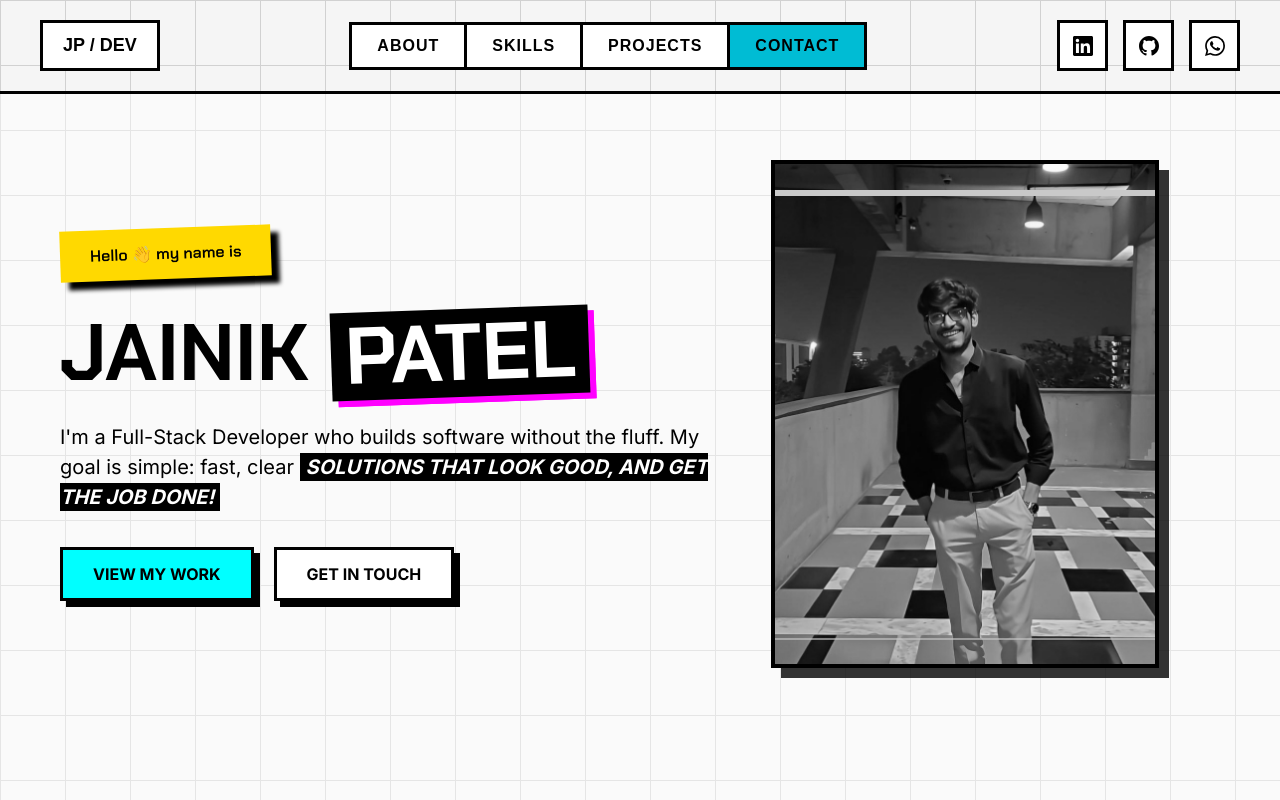
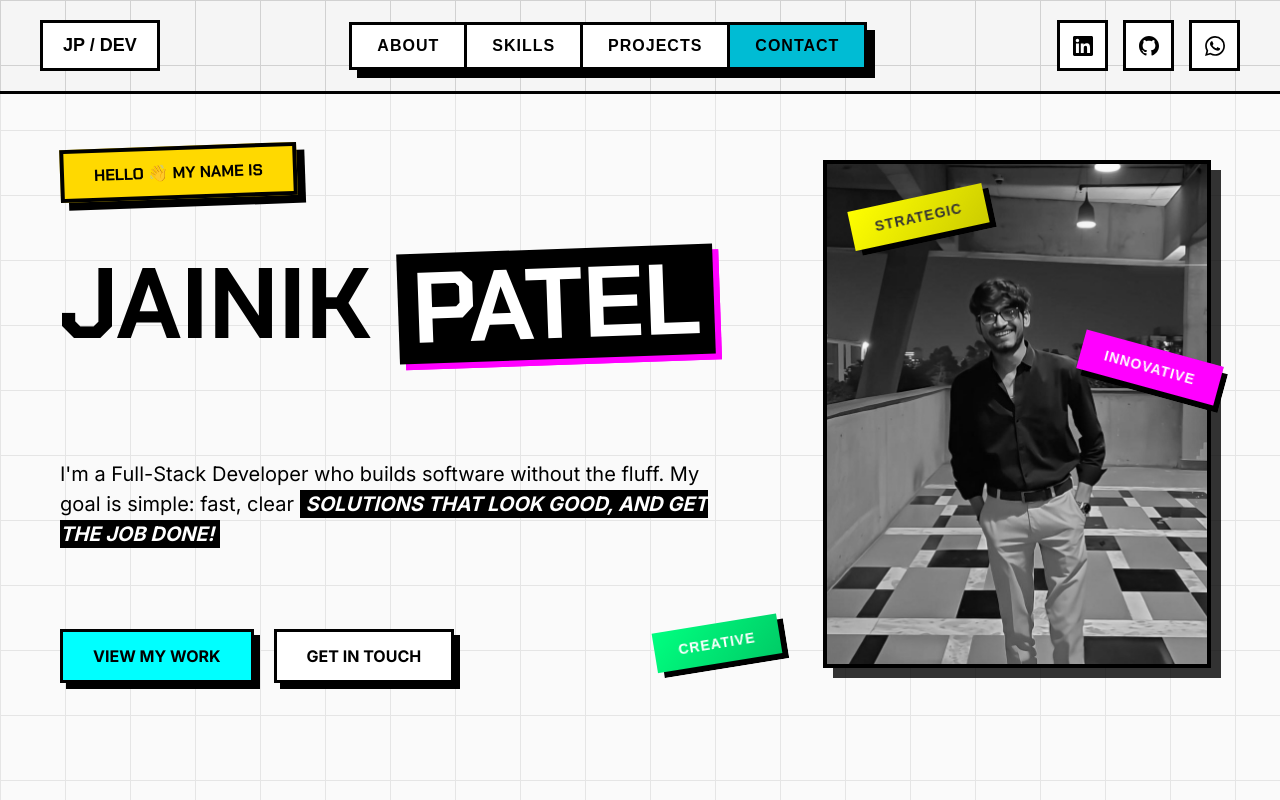
Before and after one commit to jainikptl/Jainik-Portfolio, a plain HTML site: page index.html in a window 1280 px wide. Drawn offline with Linux system fonts and the light colour scheme.

Commit message:
hero page

```diff
--- a/index.html
+++ b/index.html
@@ -53,7 +53,7 @@
 
       <section class="hero">
         <div class="hero-content">
-          <h3>Hello 👋 my name is</h3>
+          <h3>HELLO 👋 MY NAME IS</h3>
           <h1>JAINIK <span>PATEL</span></h1>
           <p>
             I'm a Full-Stack Developer who builds software without the fluff. My goal is simple:
@@ -73,6 +73,9 @@
             <div class="scan-line"></div>
             <div class="scan-line"></div>
           </div>
+          <div class="label innovative">INNOVATIVE</div>
+          <div class="label strategic">STRATEGIC</div>
+          <div class="label creative">CREATIVE</div>
         </div>
       </section>
 
--- a/style.css
+++ b/style.css
@@ -92,6 +92,7 @@ nav {
     color: #000000;
     font-size: 16px;
     font-weight: bold;
+    box-shadow: 8px 8px 0px #000;
     letter-spacing: 1px;
     border: 3px solid #000;
     background-color: #fff;
@@ -289,25 +290,27 @@ nav {
 }
 
 .hero-content {
-  max-width: 700px;
+  max-width: 800px;
 }
 
 .hero-content h3 {
   display: inline-block;
   background: rgb(255, 217, 0);
-  padding: 15px 30px;
+  padding: 12px 30px;
   font-weight: 600;
+  font-weight: bold;
   font-size: 16px;
   transform: rotate(-2deg);
-  box-shadow: 8px 8px 4px #000;
-  margin: 0 0 30px 0;
+  box-shadow: 8px 8px 0px #000;
+  margin: 0 0 150px 0;
+  border: 4px solid #000;
 }
 
 .hero-content h1 {
-  font-size: 80px;
-  font-weight: 900;
+  font-size: 100px;
+  font-weight: 1200;
   text-transform: uppercase;
-  margin: 0 0 25px 0;
+  margin: -100px 100px 100px 0;
   line-height: 1.1;
   font-family: 'Chakra Petch', sans-serif;
 }
@@ -325,7 +328,7 @@ nav {
   font-size: 20px;
   max-width: 650px;
   line-height: 1.5;
-  margin-bottom: 35px;
+  margin-bottom: 80px;
   font-family: 'Inter', sans-serif;
 }
 
@@ -402,35 +405,92 @@ nav {
 /* ================= SCAN LINES ================= */
 .scan-line {
   position: absolute;
-  left: 0;
+  left: -100%;
   width: 100%;
-  height: 4px;
-  background: cyan; /* neon blue */
-  animation: scan 4s ease-in-out infinite, pulse 2s ease-in-out infinite;
+  height: 2px;
+  background: linear-gradient(90deg,
+      transparent 0%,
+      rgba(0,255,255,0.8) 30%,
+      rgba(0,255,255,1) 50%,
+      rgba(0,255,255,0.8) 70%,
+      transparent 100%);
+  box-shadow: 0 0 10px rgba(0,255,255,0.5);
 }
 
-/* Delay for multiple lines */
 .scan-line:nth-child(2) {
-  animation-delay: 1s, 0.5s;
-}
-.scan-line:nth-child(3) {
-  animation-delay: 2s, 1s;
+  top: 20%;
+  animation: scanLeft 3s ease-in-out infinite;
+  animation-delay: 0s;
 }
 
-/* Smooth top-to-bottom scan */
-@keyframes scan {
-  0%   { top: -10%; }
-  100% { top: 110%; }
+.scan-line:nth-child(3) {
+  top: 50%;
+  animation: scanRight 3.5s ease-in-out infinite;
+  animation-delay: 1s;
 }
 
-/* Tadka effect: line grows/shrinks + flicker */
-@keyframes pulse {
-  0%, 100% {
-    transform: scaleY(0.4);
-    opacity: 0.6;
-  }
-  50% {
-    transform: scaleY(1.5);
-    opacity: 1;
-  }
+.scan-line:nth-child(4) {
+  top: 80%;
+  animation: scanLeft 4s ease-in-out infinite;
+  animation-delay: 2s;
 }
+
+@keyframes scanLeft {
+  0%, 20% { left: -100%; opacity: 0; }
+  30% { opacity: 1; }
+  70% { opacity: 1; }
+  80%, 100% { left: 100%; opacity: 0; }
+}
+
+@keyframes scanRight {
+  0%, 20% { right: -100%; left: auto; opacity: 0; }
+  30% { opacity: 1; }
+  70% { opacity: 1; }
+  80%, 100% { right: 100%; opacity: 0; }
+}
+.label {
+  position: absolute;
+  padding: 12px 24px;
+  color: white;
+  font-weight: bold;
+  font-size: 14px;
+  box-shadow: 6px 6px 0px #000;
+  backdrop-filter: blur(10px);
+  letter-spacing: 1px;
+}
+.innovative {
+  background: linear-gradient(135deg, #ff00ff, #ff00ff);
+  top: 350px;
+  right: 60px;
+  animation: float2 4.5s ease-in-out infinite;
+}
+
+.strategic {
+  background: linear-gradient(135deg, #ffff00, #cccc00);
+  color: #333;
+  bottom: 550px;
+  left: 850px;
+  animation: float3 3.8s ease-in-out infinite;
+}
+
+.creative {
+  background: linear-gradient(135deg, #00ff80, #00cc66);
+  bottom: 130px;
+  right: 500px;
+  animation: float4 4.2s ease-in-out infinite;
+}
+
+@keyframes float2 {
+  0%, 100% { transform: translateY(0px) rotate(15deg); }
+  50% { transform: translateY(-25px) rotate(18deg); }
+}
+
+@keyframes float3 {
+  0%, 100% { transform: translateY(0px) rotate(-10deg); }
+  50% { transform: translateY(-18px) rotate(-13deg); }
+}
+
+@keyframes float4 {
+  0%, 100% { transform: translateY(0px) rotate(-8deg); }
+  50% { transform: translateY(-22px) rotate(-12deg); }
+}
```
